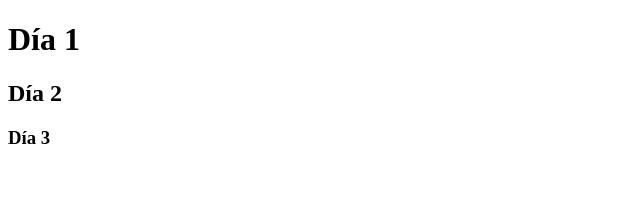
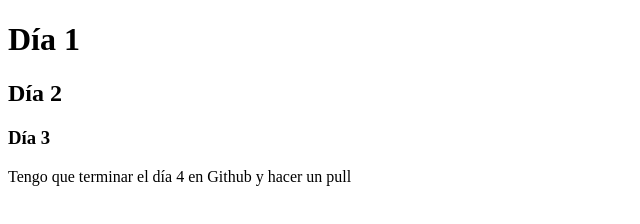
Before and after one commit to Godblessdiego/git-practica, a plain HTML site: page index.html in a window 1280 px wide. Shown: the whole page, without its empty margins (0-640 px from the left). Drawn offline with Linux system fonts and the light colour scheme.

Commit message:
Actualicé el día 4
Agregué un párrafo para poder hacer un pull

```diff
--- a/index.html
+++ b/index.html
@@ -9,5 +9,6 @@
     <h1>Día 1</h1>
     <h2>Día 2</h2>
     <h3>Día 3</h3>
+    <p>Tengo que terminar el día 4 en Github y hacer un pull</p>
 </body>
 </html>
```
